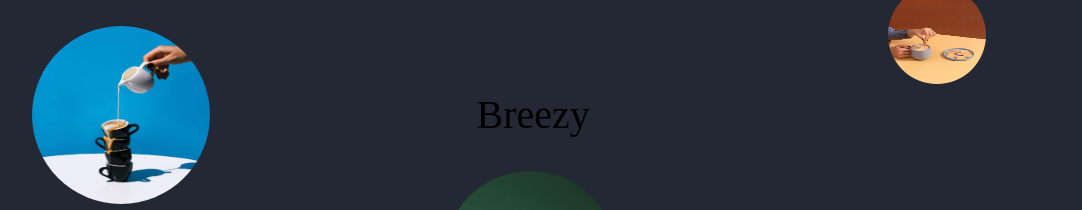
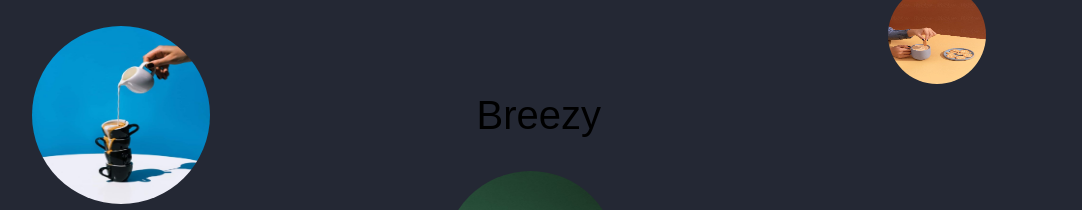
Before and after one commit to lauraophelie/breezy, a React (Vite) app: page /home in a window 1280 px wide. Shown: the top 210 px of the page, without its empty margins (6-1088 px from the left). Built offline with nearby package versions, Linux system fonts and the light colour scheme.

Commit message:
ajustements fonts

```diff
--- a/src/assets/scss/variable.scss
+++ b/src/assets/scss/variable.scss
@@ -10,7 +10,19 @@ $filter-button-color: #E0DFE5;
 $filter-button-color-transparent: #e0dfe537;
 $display-white: #F5F5F5;
 
-$main-logo-title-font: 'Heyam';
-$main-component-title-font: 'Arial Rounded MT';
-$secondary-component-title-font: 'Segoe UI';
+$main-logo-title-font: 'Heyam', sans-serif;
+$main-component-title-font: 'Arial Rounded MT', sans-serif;
+$secondary-component-title-font: 'Segoe UI', sans-serif;
 $title-font: Arial, Helvetica, sans-serif;
+
+@font-face {
+    font-family: $main-logo-title-font;
+    src: url('../fonts/heyam/Heyam.ttf') format('ttf');
+    font-display: swap;
+}
+
+@font-face {
+    font-family: $main-component-title-font;
+    src: url('../fonts/arial-rounded-mt/Arial_Rounded_MT_Regular.ttf') format('ttf');
+    font-display: swap;
+}
--- a/src/pages/login/Login.scss
+++ b/src/pages/login/Login.scss
@@ -38,6 +38,7 @@
 
         &__title {
             font-family: $main-component-title-font;
+            font-weight: bold;
             font-size: 36px;
         }
 
@@ -53,6 +54,7 @@
         &__submit-button {
             background-color: $main-component-color;
             color: $main-component-font-color;
+            font-weight: 500;
             transform: translate(0px, 15px);
         }
     }
```
Also changed, not shown: src/assets/fonts/arial-rounded-mt/Arial_Rounded_MT_Regular.ttf (added).
